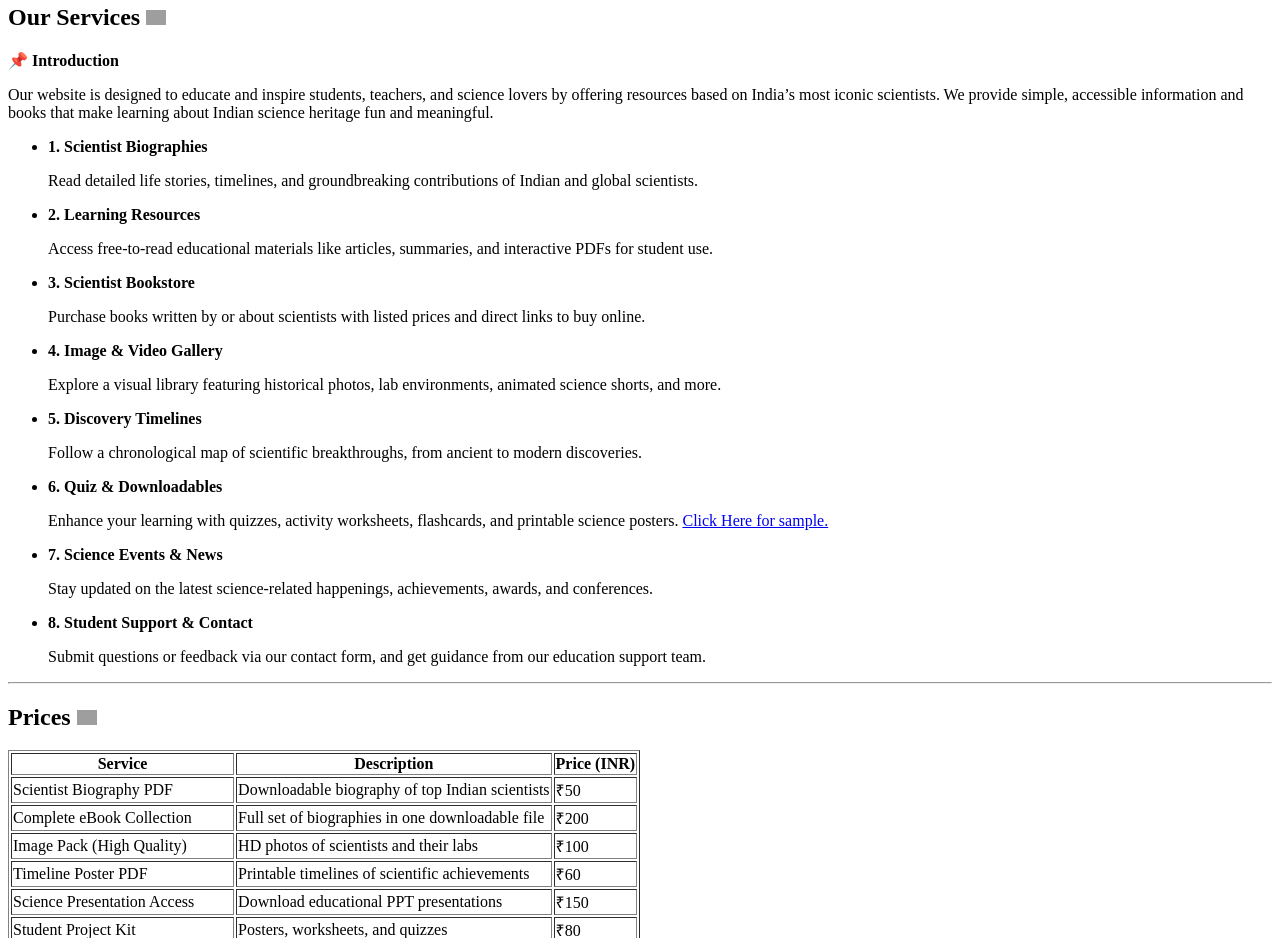
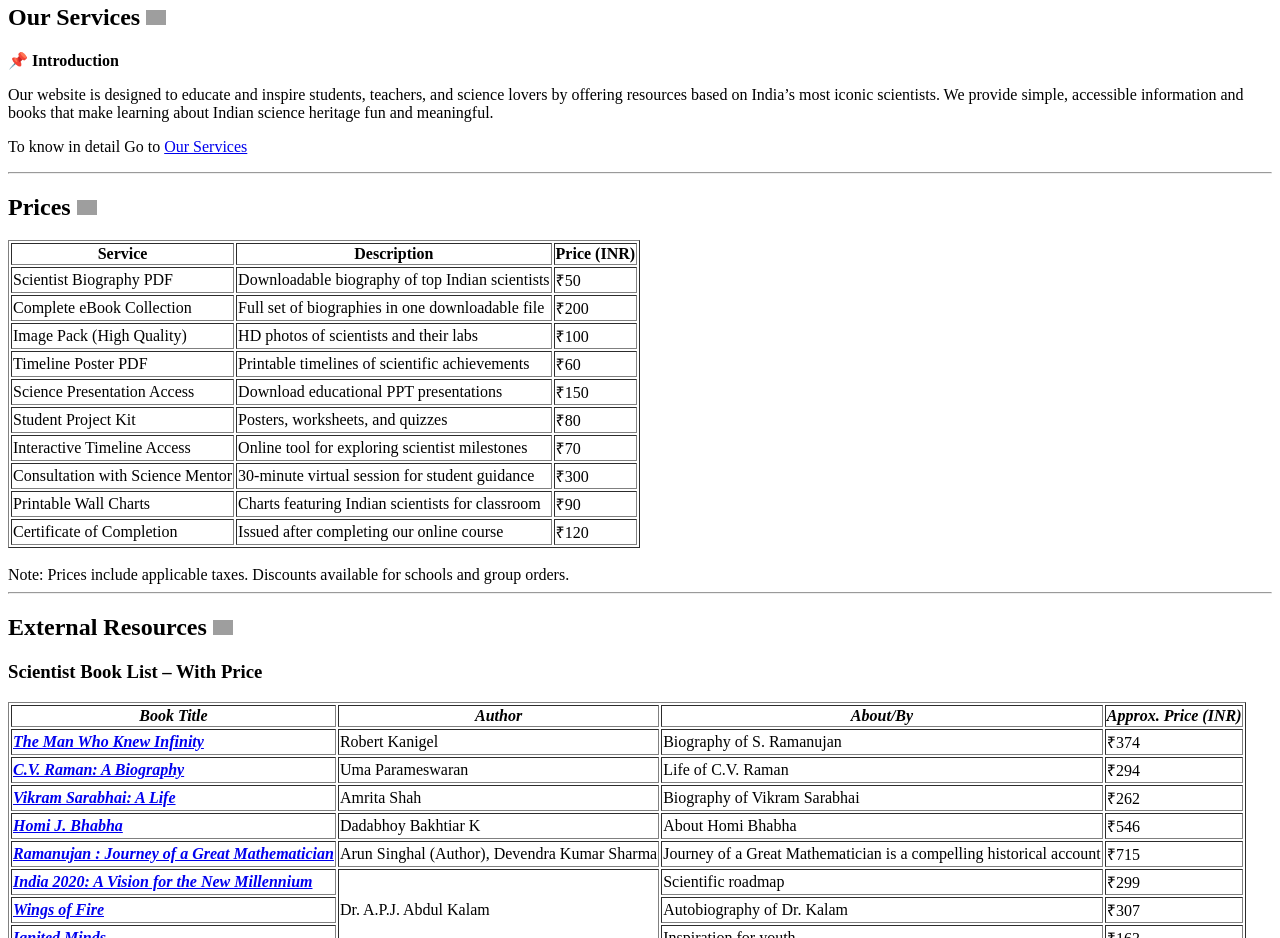
Before and after one commit to Saranya848/scienceSaga, a plain HTML site: page index.html in a window 1280 px wide. Shown: the part 5240-6178 px from the top of the page. Drawn offline with Linux system fonts and the light colour scheme; grey boxes are pictures that could not be loaded.

Commit message:
Update index.html

```diff
--- a/index.html
+++ b/index.html
@@ -392,7 +392,8 @@
             <h2>About US <a href="#"><img src="https://cdn4.iconfinder.com/data/icons/free-ui/64/v-36-64.png"
                         width="20" /></a></h2>
             <p>The journey of scientific discovery is built on the passion, perseverance, and brilliance of countless
-                individuals whose contributions have shaped our understanding of the world. At <b>Great Indian Scientists</b>,
+                individuals whose contributions have shaped our understanding of the world. At <b>Great Indian
+                    Scientists</b>,
                 our goal is to bring those inspiring stories to light — especially those of <b>Indian scientists</b> who
                 have made monumental impacts on science, technology, and innovation. This platform is designed to
                 educate, engage, and empower learners by offering detailed insights into the lives and works of these
@@ -426,46 +427,7 @@
             <p>Our website is designed to educate and inspire students, teachers, and science lovers by offering
                 resources based on India’s most iconic scientists. We provide simple, accessible information and books
                 that make learning about Indian science heritage fun and meaningful.</p>
-            <ul>
-                <li>
-                    <strong>1. Scientist Biographies</strong>
-                    <p>Read detailed life stories, timelines, and groundbreaking contributions of Indian and global
-                        scientists.</p>
-                </li>
-                <li>
-                    <strong>2. Learning Resources</strong>
-                    <p>Access free-to-read educational materials like articles, summaries, and interactive PDFs for
-                        student use.</p>
-                </li>
-                <li>
-                    <strong>3. Scientist Bookstore</strong>
-                    <p>Purchase books written by or about scientists with listed prices and direct links to buy online.
-                    </p>
-                </li>
-                <li>
-                    <strong>4. Image & Video Gallery</strong>
-                    <p>Explore a visual library featuring historical photos, lab environments, animated science shorts,
-                        and more.</p>
-                </li>
-                <li>
-                    <strong>5. Discovery Timelines</strong>
-                    <p>Follow a chronological map of scientific breakthroughs, from ancient to modern discoveries.</p>
-                </li>
-                <li>
-                    <strong>6. Quiz & Downloadables</strong>
-                    <p>Enhance your learning with quizzes, activity worksheets, flashcards, and printable science
-                        posters. <a href="quizAndDownload.html">Click Here for sample.</a></p>
-                </li>
-                <li>
-                    <strong>7. Science Events & News</strong>
-                    <p>Stay updated on the latest science-related happenings, achievements, awards, and conferences.</p>
-                </li>
-                <li>
-                    <strong>8. Student Support & Contact</strong>
-                    <p>Submit questions or feedback via our contact form, and get guidance from our education support
-                        team.</p>
-                </li>
-            </ul>
+            <p>To know in detail Go to <a href="ourService.html" target="_blank">Our Services</a></p>
         </section>
         <hr>
 
```
